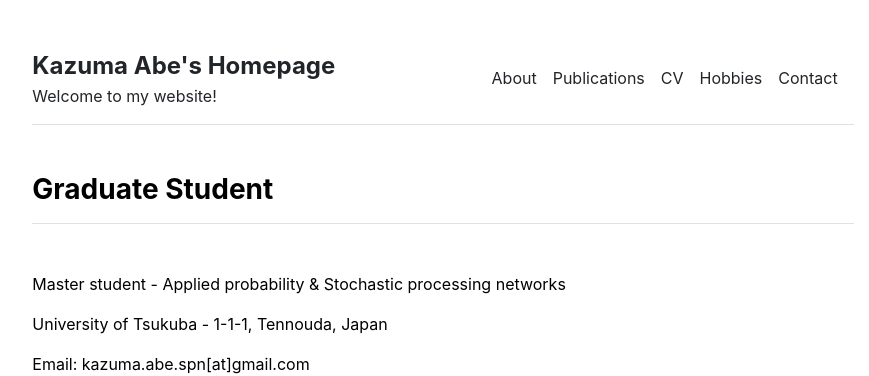
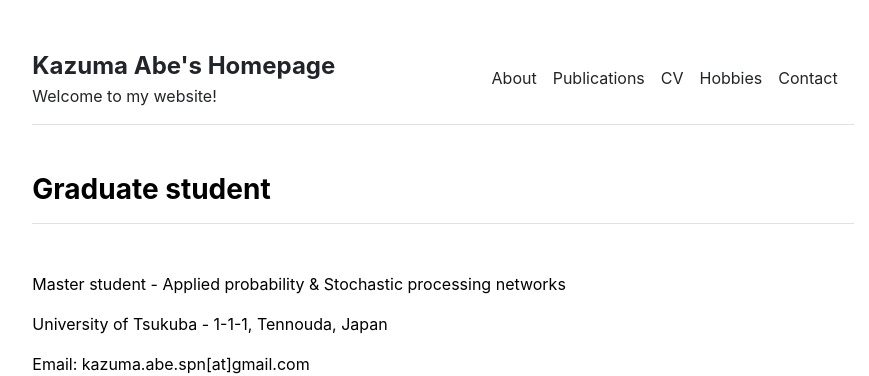
Before and after one commit to qriovider/archive, a Jekyll site: the page built from about/graduate-student.md, in a window 1280 px wide. Shown: the top 376 px of the page, without its empty margins (197-1066 px from the left). Built offline with Jekyll 4.4.1, drawn with Linux system fonts in a browser that asks for light colours.

```diff
--- a/about/graduate-student.md
+++ b/about/graduate-student.md
@@ -1,6 +1,6 @@
 ---
 layout: page
-title: "Graduate Student"
+title: "Graduate student"
 ---
 
 Master student - Applied probability & Stochastic processing networks
```
